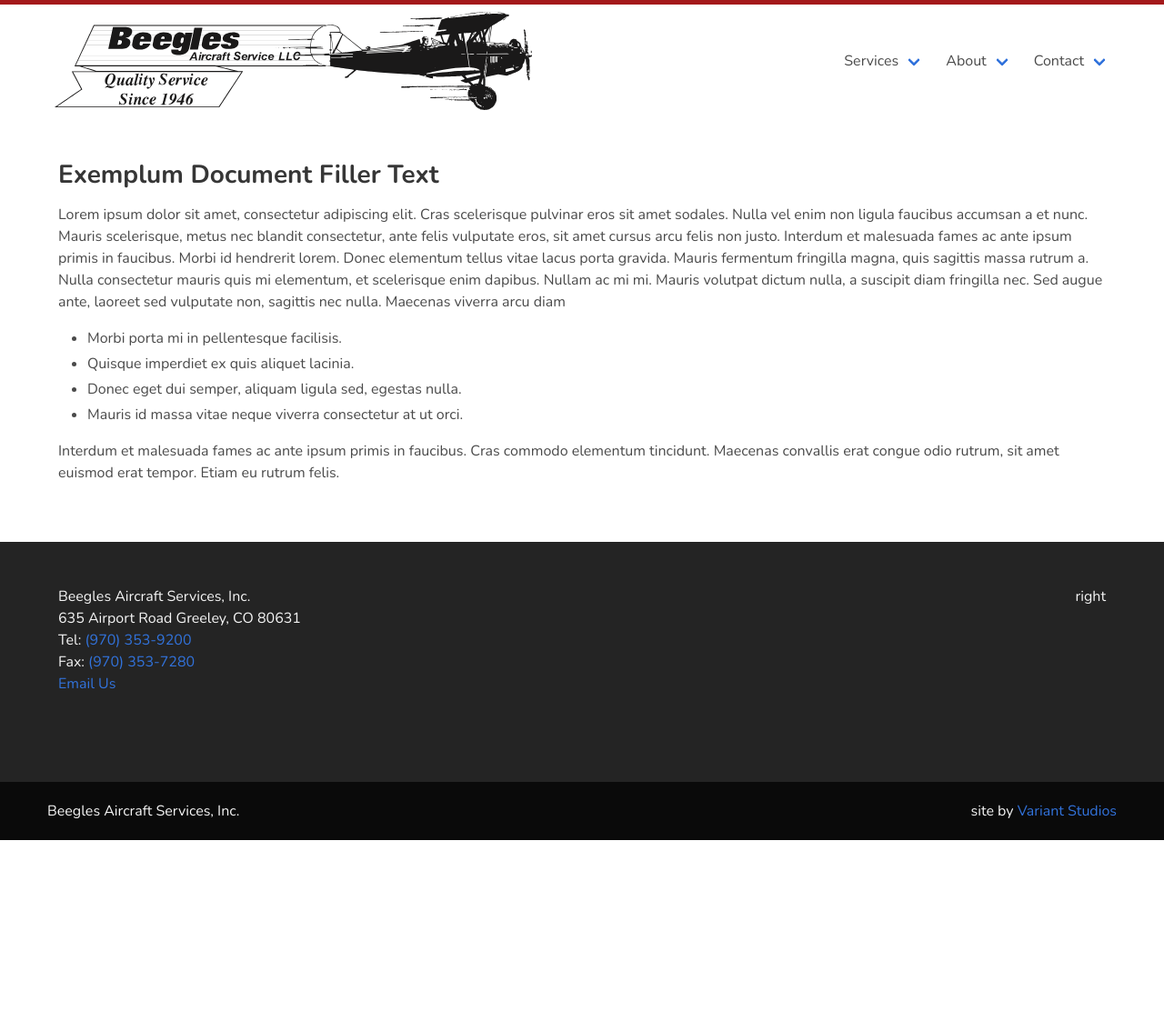
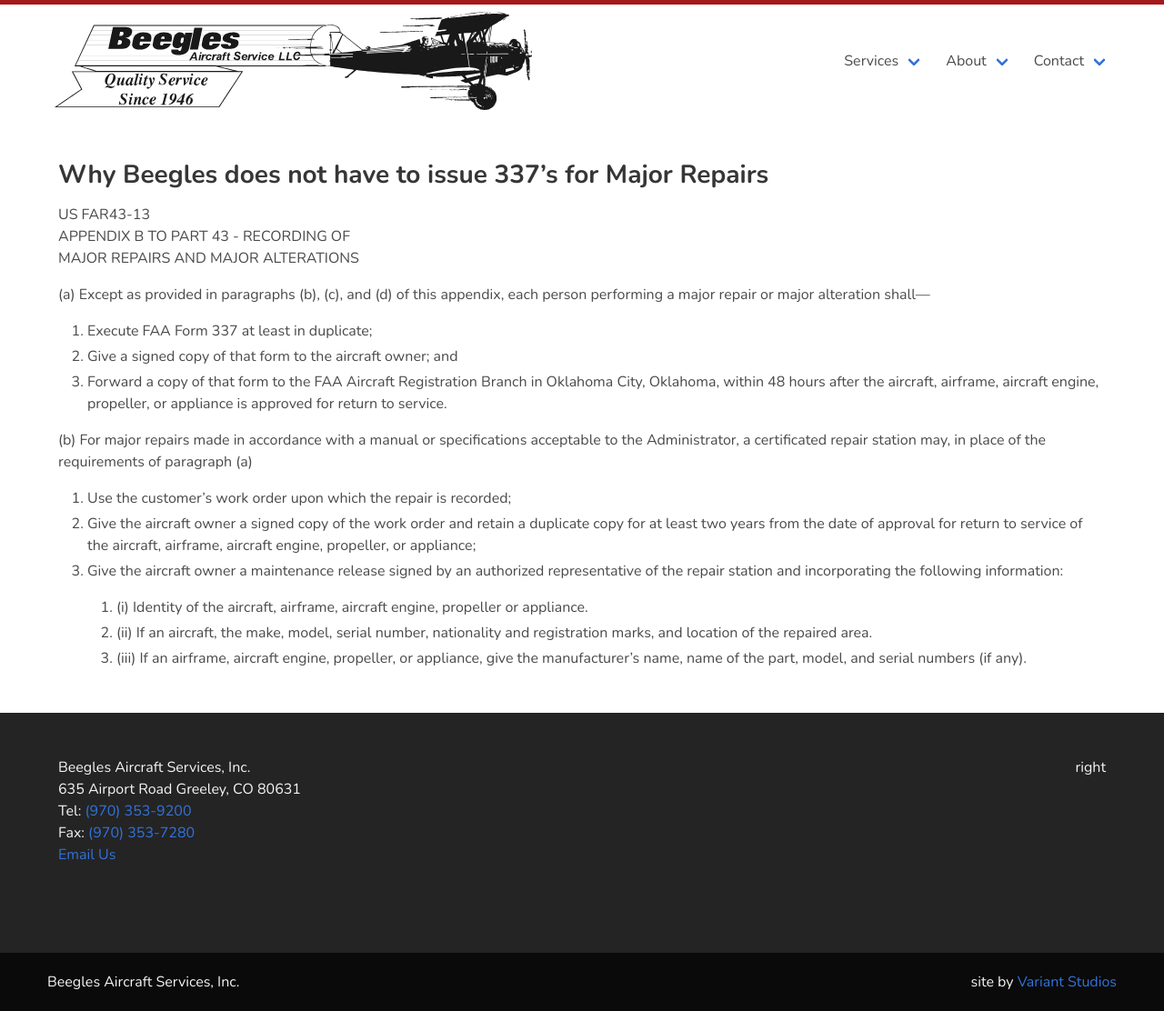
Before and after one commit to variantstudios/beeglesaircraft.com, a Jekyll site: the page built from _custom_pages/337s.md, in a window 1280 px wide. Shown: the whole page at 91% size. Built offline with Jekyll 4.4.1, drawn with Linux system fonts in a browser that asks for light colours; cached includes are drawn as plain includes; nearby versions of some CDN libraries; before the commit the page ends 924 px from its top, so only the background shows below that.

Commit message:
Updated '_custom_pages/337s.md' via CloudCannon

```diff
--- a/_custom_pages/337s.md
+++ b/_custom_pages/337s.md
@@ -6,16 +6,21 @@
 layout: page
 ---
 
-<h2>Exemplum Document Filler Text</h2>
+## Why Beegles does not have to issue 337's for Major Repairs
 
-<p>Lorem ipsum dolor sit amet, consectetur adipiscing elit. Cras scelerisque pulvinar eros sit amet sodales. Nulla vel enim non ligula faucibus accumsan a et nunc. Mauris scelerisque, metus nec blandit consectetur, ante felis vulputate eros, sit amet cursus arcu felis non justo. Interdum et malesuada fames ac ante ipsum primis in faucibus. Morbi id hendrerit lorem. Donec elementum tellus vitae lacus porta gravida. Mauris fermentum fringilla magna, quis sagittis massa rutrum a. Nulla consectetur mauris quis mi elementum, et scelerisque enim dapibus. Nullam ac mi mi. Mauris volutpat dictum nulla, a suscipit diam fringilla nec. Sed augue ante, laoreet sed vulputate non, sagittis nec nulla.
-Maecenas viverra arcu diam</p>
+US FAR43-13<br>APPENDIX B TO PART 43 - RECORDING OF&nbsp;<br>MAJOR REPAIRS AND MAJOR ALTERATIONS
 
-<ul>
-<li>Morbi porta mi in pellentesque facilisis.</li>
-<li>Quisque imperdiet ex quis aliquet lacinia.</li>
-<li>Donec eget dui semper, aliquam ligula sed, egestas nulla.</li>
-<li>Mauris id massa vitae neque viverra consectetur at ut orci.</li>
-</ul>
+(a) Except as provided in paragraphs (b), (c), and (d) of this appendix, each person performing a major repair or major alteration shall—
 
-<p>Interdum et malesuada fames ac ante ipsum primis in faucibus. Cras commodo elementum tincidunt. Maecenas convallis erat congue odio rutrum, sit amet euismod erat tempor. Etiam eu rutrum felis.<p>
+1. Execute FAA Form 337 at least in dupli&shy;cate;
+2. Give a signed copy of that form to the air&shy;craft owner; and
+3. Forward a copy of that form to the FAA Air&shy;craft Registration Branch in Oklahoma City, Oklahoma, within 48 hours after the aircraft, airframe, aircraft engine, propeller, or appliance is approved for return to service.
+
+(b) For major repairs made in accordance with a manual or specifications acceptable to the Ad&shy;ministrator, a certificated repair station may, in place of the requirements of paragraph (a)
+
+1. Use the customer’s work order upon which the repair is recorded;
+2. Give the aircraft owner a signed copy of the work order and retain a duplicate copy for at least two years from the date of ap&shy;proval for return to service of the aircraft, airframe, aircraft engine, propeller, or ap&shy;pliance;
+3. Give the aircraft owner a maintenance re&shy;lease signed by an authorized representa&shy;tive of the repair station and incorporating the following information:
+   1. (i) Identity of the aircraft, airframe, air&shy;craft engine, propeller or appli&shy;ance.
+   2. (ii) If an aircraft, the make, model, se&shy;rial number, nationality and regis&shy;tration marks, and location of the repaired area.
+   3. (iii) If an airframe, aircraft engine, pro&shy;peller, or appliance, give the manufacturer’s name, name of the part, model, and serial numbers (if any).
```
